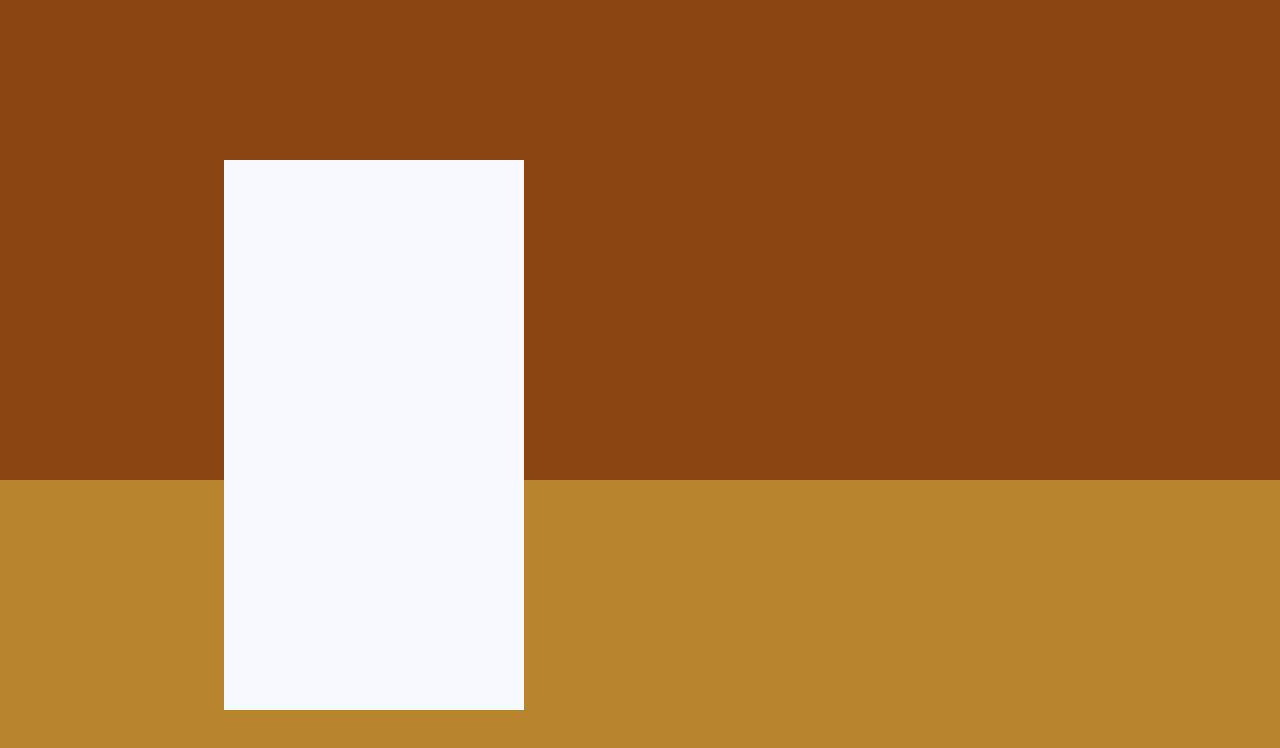
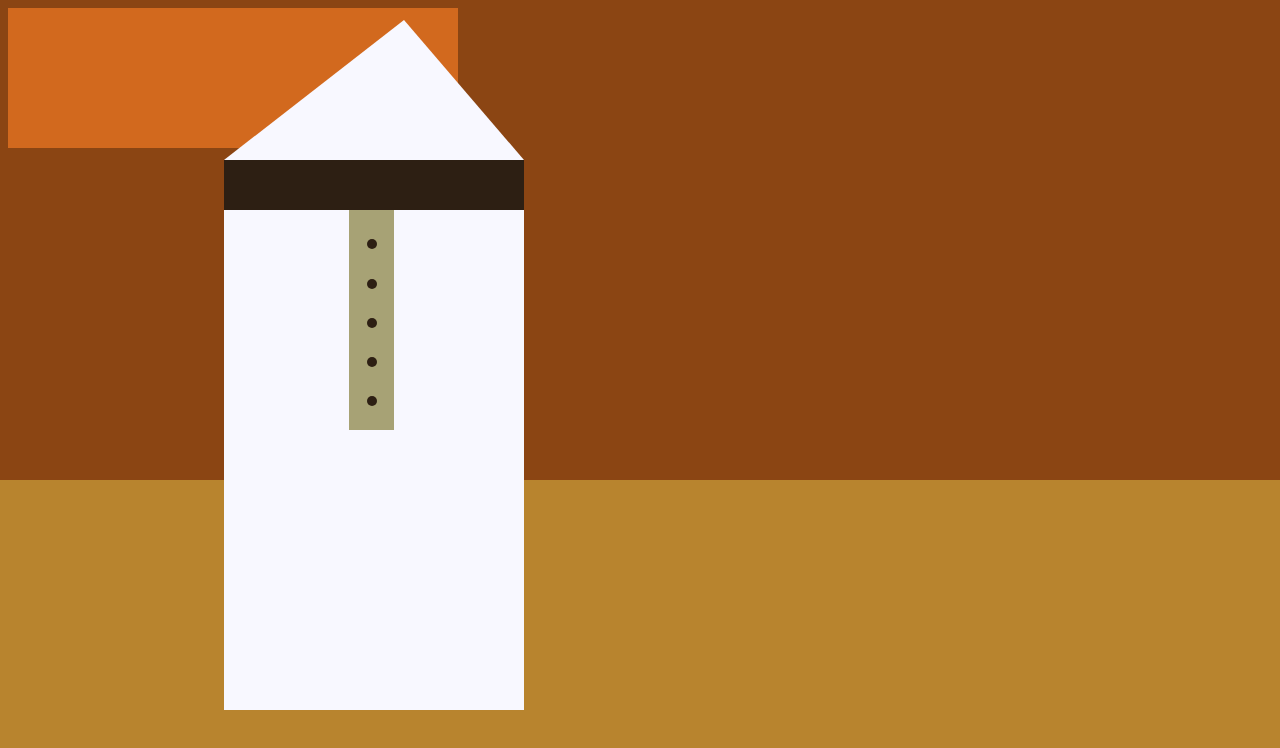
Before and after one commit to JonjooP/JavaJonjo, a plain HTML site: page Training/picasso.html in a window 1280 px wide. Drawn offline with Linux system fonts and the light colour scheme.

Commit message:
hat added

```diff
--- a/Training/picasso.css
+++ b/Training/picasso.css
@@ -20,3 +20,53 @@ body {
     top: 20%;
     left: 17.5%
 }
+
+#white-hat {
+    width: 0;
+    height: 0;
+    border-style: solid;
+    border-width: 0 120px 140px 180px;
+    border-top-color: transparent;
+    border-right-color: transparent;
+    border-left-color: transparent;
+    border-bottom-color: Ghostwhite;
+    position: absolute;
+    top: -140px;
+    left: 0;
+}
+
+#black-mask {
+    width: 100%;
+    height: 50px;
+    background-color: rgb(45, 31, 19);
+    position: absolute;
+top: 0;
+left: 0;
+z-index: 1;
+}
+
+#gray-instrument {
+    width: 15%;
+    height: 40%;
+    background-color: rgb(167, 162, 117);
+    position: absolute;
+top: 50px;
+left: 125px;
+z-index: 1;
+  }
+
+  .black-dot {
+    width: 10px;
+    height: 10px;
+    background-color: rgb(45, 31, 19);
+    border-radius: 50%;
+    display: block;
+margin: auto;
+margin-top: 65%;
+  }
+
+  #tan-table {
+    width: 450px;
+    height: 140px;
+    background-color: #D2691E;
+  }
```
Also changed, not shown: Training/picasso.html (line endings or trailing spaces).
